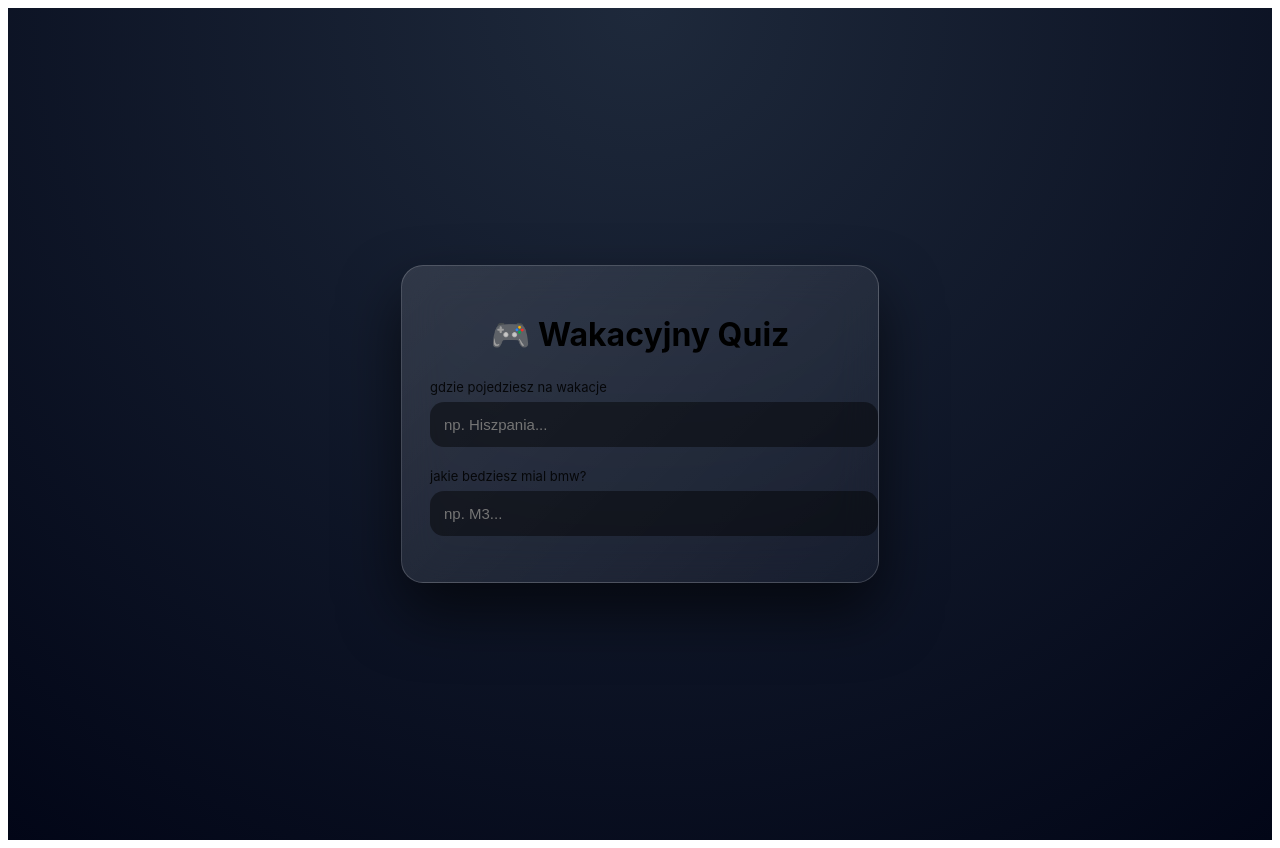
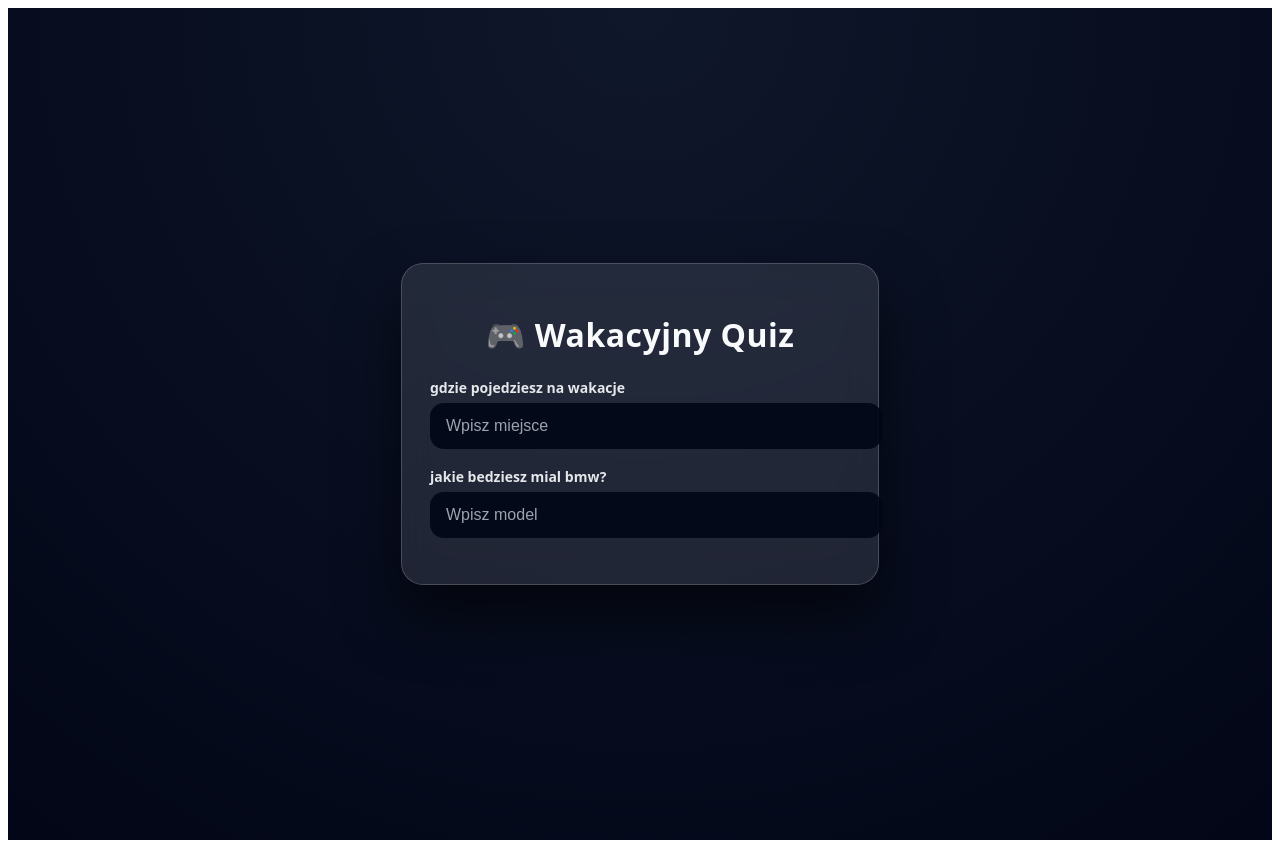
Before and after one commit to OwidiuszZielinski/ai-auction-builder-frontend, a Vue app: page / in a window 1280 px wide. Built offline with nearby package versions, Linux system fonts and the light colour scheme.

Commit message:
Update placeholders, styles, and gift code in App.vue

```diff
--- a/src/App.vue
+++ b/src/App.vue
@@ -12,7 +12,7 @@
         <input
           v-model="destination"
           type="text"
-          placeholder="np. Hiszpania..."
+          placeholder="Wpisz miejsce"
         />
       </div>
 
@@ -21,7 +21,7 @@
         <input
           v-model="bmw"
           type="text"
-          placeholder="np. M3..."
+          placeholder="Wpisz model"
         />
       </div>
 
@@ -33,7 +33,7 @@
           <div class="code-box">
             <input
               readonly
-              :value="giftCode"
+              value="FBKD-9HKR-KTA9"
               @click="copyCode"
             />
             <span>Kliknij aby skopiować</span>
@@ -50,8 +50,7 @@ export default {
   data() {
     return {
       destination: "",
-      bmw: "",
-      giftCode: "TUTAJ_WPROWADZ_SWÓJ_KOD"
+      bmw: ""
     };
   },
   computed: {
@@ -64,7 +63,7 @@ export default {
   },
   methods: {
     copyCode() {
-      navigator.clipboard.writeText(this.giftCode);
+      navigator.clipboard.writeText("FBKD-9HKR-KTA9");
     }
   }
 };
@@ -74,13 +73,14 @@ export default {
 /* ===== Background ===== */
 .app {
   min-height: 100vh;
-  background:
-    radial-gradient(circle at top, #1e293b, #020617);
+  background: radial-gradient(circle at top, #0f172a, #020617);
   display: flex;
   align-items: center;
   justify-content: center;
-  font-family: "Inter", system-ui, sans-serif;
   padding: 16px;
+  font-family: system-ui, -apple-system, BlinkMacSystemFont, "Segoe UI",
+    Roboto, Inter, Arial, sans-serif;
+  color: #f8fafc;
   overflow: hidden;
 }
 
@@ -90,28 +90,25 @@ export default {
   max-width: 420px;
   padding: 28px;
   border-radius: 22px;
-  background: linear-gradient(
-    135deg,
-    rgba(255, 255, 255, 0.12),
-    rgba(255, 255, 255, 0.04)
-  );
-  backdrop-filter: blur(20px);
+  background: rgba(255, 255, 255, 0.1);
+  backdrop-filter: blur(18px);
   border: 1px solid rgba(255, 255, 255, 0.18);
   box-shadow: 0 30px 60px rgba(0, 0, 0, 0.6);
-  transition: box-shadow 0.4s, transform 0.4s;
+  transition: all 0.4s ease;
 }
 
 .glass-card.win {
   box-shadow:
-    0 0 40px rgba(0, 153, 255, 0.6),
-    0 0 80px rgba(0, 153, 255, 0.3);
+    0 0 40px rgba(56, 189, 248, 0.6),
+    0 0 90px rgba(99, 102, 241, 0.4);
   transform: scale(1.02);
 }
 
 h1 {
   text-align: center;
   margin-bottom: 22px;
-  font-weight: 700;
+  font-weight: 800;
+  letter-spacing: 0.5px;
 }
 
 /* ===== Inputs ===== */
@@ -120,20 +117,27 @@ h1 {
 }
 
 label {
-  font-size: 13px;
-  opacity: 0.85;
+  display: block;
+  font-size: 14px;
+  font-weight: 600;
+  color: #e5e7eb;
 }
 
 input {
   width: 100%;
   margin-top: 6px;
-  padding: 14px;
+  padding: 14px 16px;
   border-radius: 14px;
   border: none;
   outline: none;
-  background: rgba(0, 0, 0, 0.45);
-  color: #fff;
-  font-size: 15px;
+  background: rgba(2, 6, 23, 0.9);
+  color: #f9fafb;
+  font-size: 16px;
+  font-weight: 500;
+}
+
+input::placeholder {
+  color: #9ca3af;
 }
 
 input:focus {
@@ -142,29 +146,39 @@ input:focus {
 
 /* ===== Winner ===== */
 .winner {
-  margin-top: 24px;
+  margin-top: 26px;
   text-align: center;
 }
 
 .banner {
   background: linear-gradient(90deg, #38bdf8, #6366f1);
-  padding: 10px;
+  padding: 12px;
   border-radius: 14px;
-  font-weight: 700;
-  margin-bottom: 12px;
+  font-weight: 800;
+  letter-spacing: 1px;
+  margin-bottom: 10px;
 }
 
+.winner p {
+  color: #e5e7eb;
+}
+
+/* ===== Code ===== */
 .code-box input {
-  margin-top: 10px;
+  margin-top: 12px;
+  text-align: center;
+  letter-spacing: 3px;
+  font-weight: 700;
+  font-size: 17px;
   cursor: pointer;
-  text-align: center;
-  letter-spacing: 2px;
-  font-weight: 600;
+  background: #020617;
 }
 
 .code-box span {
+  display: block;
+  margin-top: 6px;
   font-size: 12px;
-  opacity: 0.6;
+  color: #9ca3af;
 }
 
 /* ===== Confetti ===== */
@@ -178,18 +192,14 @@ input:focus {
   position: absolute;
   width: 8px;
   height: 14px;
-  background: hsl(var(--hue), 80%, 60%);
+  background: hsl(calc(360 * var(--i)), 80%, 60%);
   top: -20px;
-  left: calc(100% * var(--x));
+  left: calc(100% * var(--i));
   animation: fall 3s linear infinite;
 }
 
 .confetti span:nth-child(n) {
-  --x: calc(random() * 1);
-}
-
-.confetti span {
-  --hue: calc(360 * random());
+  --i: calc(random() * 1);
 }
 
 @keyframes fall {
@@ -200,21 +210,21 @@ input:focus {
 
 /* ===== Animation ===== */
 .pop-enter-active {
-  animation: pop 0.5s ease;
+  animation: pop 0.45s ease;
 }
 
 @keyframes pop {
-  0% {
-    transform: scale(0.8);
+  from {
+    transform: scale(0.85);
     opacity: 0;
   }
-  100% {
+  to {
     transform: scale(1);
     opacity: 1;
   }
 }
 
-/* ===== Mobile tweaks ===== */
+/* ===== Mobile ===== */
 @media (max-width: 480px) {
   h1 {
     font-size: 20px;
```
